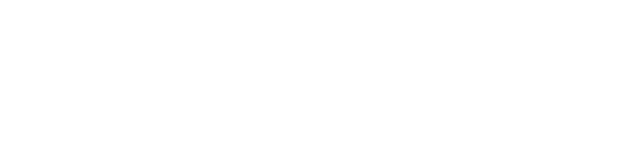
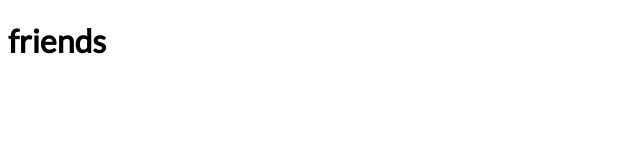
Before and after one commit to Achyuth-code/HTMLandCSS, a plain HTML site: page index.html in a window 1280 px wide. Shown: the whole page, without its empty margins (0-640 px from the left). Drawn offline with Linux system fonts and the light colour scheme.

Commit message:
Update index.html

```diff
--- a/index.html
+++ b/index.html
@@ -10,6 +10,6 @@
     <title>friends</title>
 </head>
 <body>
-
+    <h1>friends</h1>
 </body>
 </html>
```
